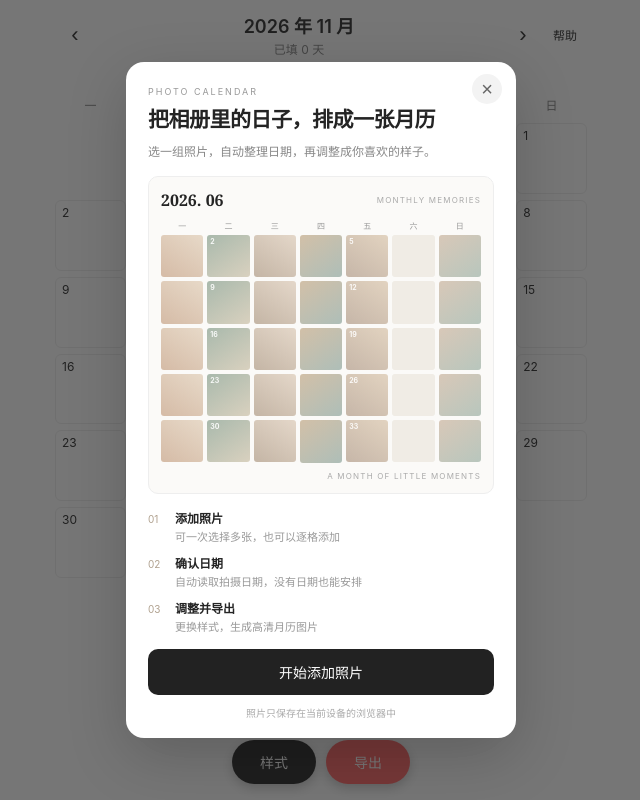
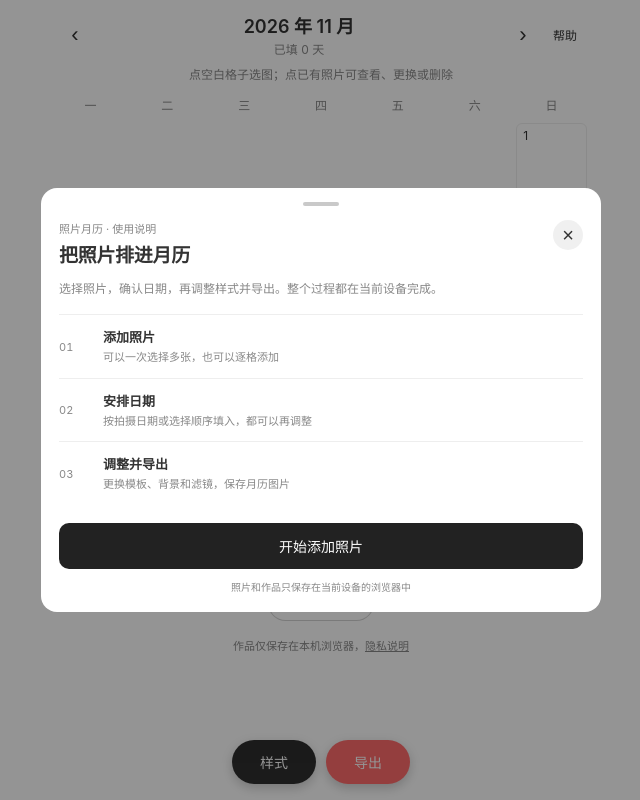
Before and after one commit to lyler77/photo-calendar, a Vue app: page / in a window 1280 px wide. Shown: the whole page, without its empty margins (319-959 px from the left). Built offline with nearby package versions, Linux system fonts and the light colour scheme.

Commit message:
style: align first-use guide with calendar themes

```diff
--- a/src/components/FirstUseGuide.vue
+++ b/src/components/FirstUseGuide.vue
@@ -1,77 +1,80 @@
 <script setup>
 defineProps({
-  visible: { type: Boolean, default: false }
+  visible: { type: Boolean, default: false },
+  backgroundColor: { type: String, default: '#ffffff' },
+  textColor: { type: String, default: '#333333' },
+  mutedColor: { type: String, default: '#888888' },
+  borderColor: { type: String, default: '#eeeeee' },
+  hasBgImage: { type: Boolean, default: false }
 })
 defineEmits(['start', 'close'])
 </script>
 
 <template>
   <Transition name="fade">
-    <div v-if="visible" class="guide-mask">
-      <section class="guide-card">
-        <button class="guide-close" aria-label="关闭帮助" @click="$emit('close')">×</button>
-        <div class="eyebrow">PHOTO CALENDAR</div>
-        <h2>把相册里的日子，排成一张月历</h2>
-        <p class="intro">选一组照片，自动整理日期，再调整成你喜欢的样子。</p>
+    <div v-if="visible" class="guide-mask" @click.self="$emit('close')">
+      <section
+        class="guide-sheet"
+        :class="{ 'with-background-image': hasBgImage }"
+        :style="{
+          '--guide-bg': hasBgImage ? 'rgba(24,24,24,.88)' : backgroundColor,
+          '--guide-text': hasBgImage ? '#fff' : textColor,
+          '--guide-muted': hasBgImage ? 'rgba(255,255,255,.68)' : mutedColor,
+          '--guide-border': hasBgImage ? 'rgba(255,255,255,.2)' : borderColor
+        }"
+      >
+        <div class="handle" />
+        <header class="guide-header">
+          <div>
+            <div class="eyebrow">照片月历 · 使用说明</div>
+            <h2>把照片排进月历</h2>
+          </div>
+          <button class="guide-close" aria-label="关闭帮助" @click="$emit('close')">×</button>
+        </header>
 
-        <div class="example">
-          <div class="example-head">
-            <strong>2026. 06</strong>
-            <span>MONTHLY MEMORIES</span>
-          </div>
-          <div class="example-week">
-            <span>一</span><span>二</span><span>三</span><span>四</span><span>五</span><span>六</span><span>日</span>
-          </div>
-          <div class="example-grid">
-            <i v-for="n in 35" :key="n" :class="'tile tile-' + (n % 7)" >
-              <b v-if="n % 7 === 2 || n % 7 === 5">{{ n }}</b>
-            </i>
-          </div>
-          <div class="example-foot">A MONTH OF LITTLE MOMENTS</div>
-        </div>
+        <p class="intro">选择照片，确认日期，再调整样式并导出。整个过程都在当前设备完成。</p>
 
         <ol class="steps">
-          <li><b>添加照片</b><span>可一次选择多张，也可以逐格添加</span></li>
-          <li><b>确认日期</b><span>自动读取拍摄日期，没有日期也能安排</span></li>
-          <li><b>调整并导出</b><span>更换样式，生成高清月历图片</span></li>
+          <li>
+            <span class="step-number">01</span>
+            <div><strong>添加照片</strong><small>可以一次选择多张，也可以逐格添加</small></div>
+          </li>
+          <li>
+            <span class="step-number">02</span>
+            <div><strong>安排日期</strong><small>按拍摄日期或选择顺序填入，都可以再调整</small></div>
+          </li>
+          <li>
+            <span class="step-number">03</span>
+            <div><strong>调整并导出</strong><small>更换模板、背景和滤镜，保存月历图片</small></div>
+          </li>
         </ol>
 
         <button class="guide-start" @click="$emit('start')">开始添加照片</button>
-        <p class="privacy">照片只保存在当前设备的浏览器中</p>
+        <p class="privacy">照片和作品只保存在当前设备的浏览器中</p>
       </section>
     </div>
   </Transition>
 </template>
 
 <style scoped>
-.guide-mask { position:fixed; inset:0; z-index:190; background:rgba(20,20,20,.58); display:flex; align-items:center; justify-content:center; padding:16px; box-sizing:border-box; }
-.guide-card { position:relative; width:100%; max-width:390px; max-height:92vh; overflow:auto; box-sizing:border-box; background:#fff; color:#242424; border-radius:18px; padding:24px 22px 18px; box-shadow:0 18px 60px rgba(0,0,0,.2); }
-.guide-close { position:absolute; right:14px; top:12px; border:0; background:#f3f3f3; border-radius:50%; width:30px; height:30px; font-size:20px; color:#666; }
-.eyebrow { font-size:9px; letter-spacing:2px; color:#999; margin-bottom:9px; }
-h2 { font-size:21px; line-height:1.35; margin:0; letter-spacing:-.5px; }
-.intro { color:#888; font-size:12px; line-height:1.6; margin:7px 0 15px; }
-.example { border:1px solid #eee; border-radius:10px; padding:12px; background:#fbfaf8; }
-.example-head { display:flex; justify-content:space-between; align-items:center; margin-bottom:9px; }
-.example-head strong { font-family:Georgia,serif; font-size:16px; }
-.example-head span,.example-foot { color:#aaa; font-size:8px; letter-spacing:1.2px; }
-.example-week,.example-grid { display:grid; grid-template-columns:repeat(7,1fr); gap:4px; }
-.example-week { margin-bottom:4px; }
-.example-week span { text-align:center; color:#999; font-size:8px; }
-.example-grid i { aspect-ratio:1; display:block; border-radius:3px; position:relative; background:#e8e2d8; overflow:hidden; }
-.example-grid .tile-0 { background:linear-gradient(145deg,#d8c8b8,#b8c6bd); }
-.example-grid .tile-1 { background:linear-gradient(35deg,#d5bba6,#e7d9c8); }
-.example-grid .tile-2 { background:linear-gradient(145deg,#a9b9ac,#d9d1bf); }
-.example-grid .tile-3 { background:linear-gradient(35deg,#c4b5a5,#e4d7c9); }
-.example-grid .tile-4 { background:linear-gradient(145deg,#d2c0a8,#aebeb8); }
-.example-grid .tile-5 { background:linear-gradient(35deg,#c6b6a8,#e2d3c0); }
-.example-grid .tile-6 { background:#f0ece5; }
-.example-grid b { position:absolute; left:3px; top:2px; font-size:7px; color:rgba(255,255,255,.9); font-style:normal; }
-.example-foot { text-align:right; margin-top:8px; }
-.steps { list-style:none; padding:0; margin:15px 0; display:flex; flex-direction:column; gap:10px; counter-reset:step; }
-.steps li { display:grid; grid-template-columns:20px 1fr; column-gap:7px; align-items:baseline; counter-increment:step; }
-.steps li:before { content:counter(step,decimal-leading-zero); color:#b0a18f; font-size:10px; grid-row:span 2; }
-.steps b { font-size:12px; font-weight:600; }
-.steps span { font-size:11px; color:#999; margin-top:2px; }
+.guide-mask { position:fixed; inset:0; z-index:190; display:flex; align-items:flex-end; justify-content:center; padding:0; box-sizing:border-box; background:rgba(0,0,0,.42); }
+.guide-sheet { position:relative; width:100%; max-width:560px; max-height:88vh; overflow:auto; box-sizing:border-box; background:var(--guide-bg); color:var(--guide-text); border-radius:16px 16px 0 0; padding:8px 18px calc(18px + env(safe-area-inset-bottom)); }
+.handle { width:36px; height:4px; background:var(--guide-muted); opacity:.45; border-radius:2px; margin:6px auto 14px; }
+.guide-header { display:flex; align-items:flex-start; justify-content:space-between; gap:12px; }
+.eyebrow { font-size:11px; color:var(--guide-muted); margin-bottom:7px; }
+h2 { font-size:19px; line-height:1.35; margin:0; font-weight:600; letter-spacing:-.3px; }
+.guide-close { flex:0 0 auto; width:30px; height:30px; border:0; border-radius:50%; background:rgba(128,128,128,.12); color:var(--guide-text); font-size:20px; }
+.intro { color:var(--guide-muted); font-size:12px; line-height:1.65; margin:10px 0 16px; }
+.steps { list-style:none; padding:0; margin:0 0 18px; display:flex; flex-direction:column; gap:0; }
+.steps li { display:grid; grid-template-columns:34px 1fr; gap:10px; align-items:center; padding:12px 0; border-top:1px solid var(--guide-border); }
+.step-number { font-size:11px; color:var(--guide-muted); font-variant-numeric:tabular-nums; }
+.steps strong { display:block; font-size:13px; font-weight:600; }
+.steps small { display:block; font-size:11px; line-height:1.5; color:var(--guide-muted); margin-top:3px; }
 .guide-start { width:100%; border:0; border-radius:10px; background:#222; color:#fff; padding:13px; font-size:14px; }
-.privacy { text-align:center; font-size:10px; color:#aaa; margin:10px 0 0; }
+.with-background-image .guide-start { background:#fff; color:#222; }
+.privacy { text-align:center; font-size:10px; color:var(--guide-muted); margin:10px 0 0; }
+@media (min-width:700px) {
+  .guide-mask { align-items:center; padding:16px; }
+  .guide-sheet { border-radius:16px; }
+}
 </style>
```
